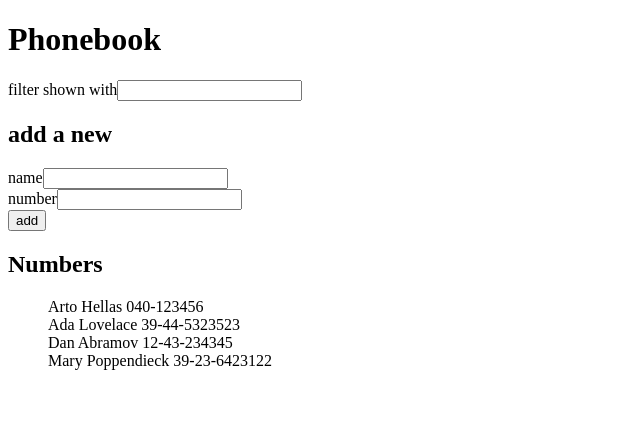
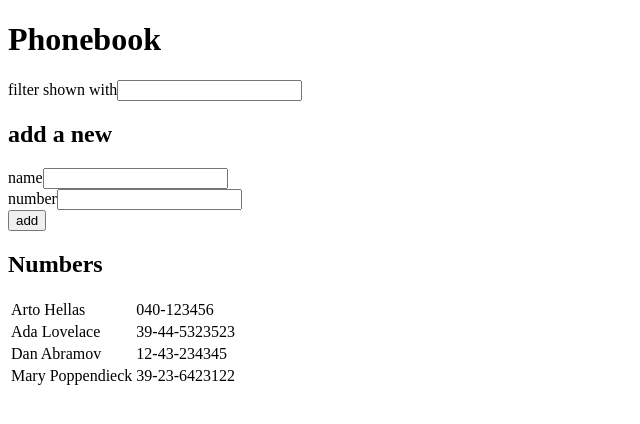
Before and after one commit to jussipien/Full-Stack-Open-2019, a React (Create React App) app in the folder osa2/puhelinluettelo/: page / in a window 1280 px wide. Shown: the top 424 px of the page, without its empty margins (0-640 px from the left). Built offline with nearby package versions, Linux system fonts and the light colour scheme; data requests are answered from the project's data file.

Commit message:
Done up to 2.11

```diff
--- /dev/null
+++ b/osa2/puhelinluettelo/db.json
@@ -0,0 +1,28 @@
+{
+    "persons":[
+      {
+        "name": "Arto Hellas",
+        "number": "040-123456",
+        "id": 1,
+        "display": true
+      },
+      {
+        "name": "Ada Lovelace",
+        "number": "39-44-5323523",
+        "id": 2,
+        "display": true
+      },
+      {
+        "name": "Dan Abramov",
+        "number": "12-43-234345",
+        "id": 3,
+        "display": true
+      },
+      {
+        "name": "Mary Poppendieck",
+        "number": "39-23-6423122",
+        "id": 4,
+        "display": true
+      }
+    ]
+  }
--- a/osa2/puhelinluettelo/src/App.js
+++ b/osa2/puhelinluettelo/src/App.js
@@ -1,4 +1,5 @@
-import React, { useState } from 'react'
+import React, { useState, useEffect  } from 'react'
+import axios from 'axios'
 
 const Filter = ({inputFilter, newFilter}) => {
   return (
@@ -29,27 +30,39 @@
   )
 }
 
-const PersonList = ({persons}) => {
+const PersonTable = ({persons}) => {
   const personsToShow = persons.filter(person => person.display === true)
-  const listItems = () =>
-    personsToShow.map(person => <li key={person.name}>{person.name} {person.number}</li>)
+  const tableItems = () =>
+    personsToShow.map(person => <tr key={person.name}><td>{person.name}</td><td>{person.number}</td></tr>)
   return (
-    <ul style={{listStyle:'none'}}>
-      {listItems()}
-    </ul>
+    <table>
+      <tbody>
+        {tableItems()}
+      </tbody>
+    </table>
   )
 }
 
 const App = () => {
-  const [persons, setPersons] = useState([
-    { name: 'Arto Hellas', number: '040-123456', display: true },
-    { name: 'Ada Lovelace', number: '39-44-5323523', display: true },
-    { name: 'Dan Abramov', number: '12-43-234345', display: true },
-    { name: 'Mary Poppendieck', number: '39-23-6423122', display: true }
-  ])
+  // const [persons, setPersons] = useState([
+  //   { name: 'Arto Hellas', number: '040-123456', display: true },
+  //   { name: 'Ada Lovelace', number: '39-44-5323523', display: true },
+  //   { name: 'Dan Abramov', number: '12-43-234345', display: true },
+  //   { name: 'Mary Poppendieck', number: '39-23-6423122', display: true }
+  // ])
+
+  const [ persons, setPersons ] = useState([])
   const [ newName, setNewName ] = useState('')
   const [ newNumber, setNewNumber ] = useState('')
   const [ newFilter, setNewFilter ] = useState('')
+
+  useEffect(() => {
+    axios
+      .get('http://localhost:3001/persons')
+      .then(response => {
+        setPersons(response.data)
+      })
+  }, [])
 
   const inputFilter = (event) => {
     const string = event.target.value
@@ -109,7 +122,7 @@
       </div>
       <div>
         <h2>Numbers</h2>
-        <PersonList persons={persons}/>
+        <PersonTable persons={persons}/>
       </div>
     </div>
   )
```
Also changed, not shown: osa2/puhelinluettelo/package.json (+6 -1 lines), 1 other file (tests, documents, lock files or other folders).
